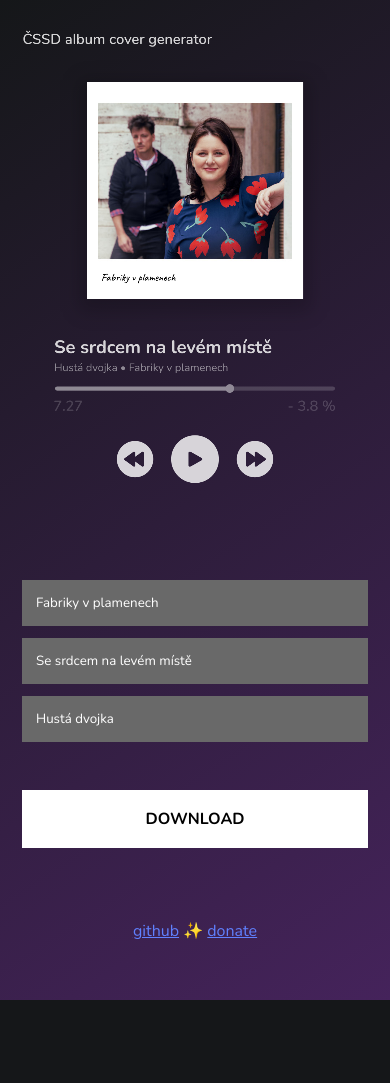
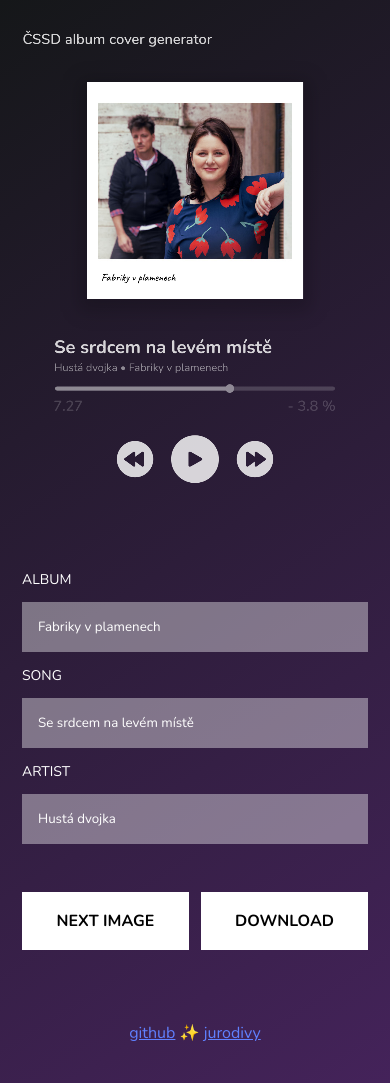
Before and after one commit to humpljir/album-cover-generator, a plain HTML site: page index.html in a window 390 px wide. Before the commit the page ends 1000 px from the top, so only its background shows below. Drawn offline with nearby package versions, Linux system fonts and the light colour scheme; a web font is replaced by a local one.

Commit message:
responsivity

```diff
--- a/index.html
+++ b/index.html
@@ -4,7 +4,7 @@
 <head>
     <meta charset="UTF-8">
     <meta http-equiv="X-UA-Compatible" content="IE=edge">
-    <meta name="viewport" content="width=device-width, initial-scale=1.0">
+    <meta name="viewport" content="width=device-width, initial-scale=1, maximum-scale=1">
     <title>Album cover generator</title>
     <link rel="stylesheet" href="dist/style.css">
     <link rel="preconnect" href="https://fonts.googleapis.com">
@@ -23,16 +23,19 @@
         </div>
         <div class="padding-box">
             <form id="input-form">
+                <label for="album">ALBUM</label>
                 <input type="text" id="album" value="Fabriky v plamenech">
+                <label for="song">SONG</label>
                 <input type="text" id="song" value="Se srdcem na levém místě">
+                <label for="artist">ARTIST</label>
                 <input type="text" id="artist" value="Hustá dvojka">
             </form>
             <div class="button-box">
-                <!--<a class="bottom-button" onclick=nextImage(this)>NEXT IMAGE</a>-->
+                <a class="bottom-button" onclick=nextImage(this)>NEXT IMAGE</a>
                 <a class="bottom-button" download="Screenshot.jpg" onclick=generateFile(this)>DOWNLOAD</a>
             </div>
             <div class="footer"><a href="https://github.com/humpljir/album-cover-generator">github</a> ✨ <a
-                    href="">donate</a>
+                    href="">jurodivy</a>
             </div>
             <div class="unvisible" style="display: none;"><img src="img/template.png" id="template-img"><img
                     src="img/covers/01.jpg" id="album-img"></div>
--- a/style.scss
+++ b/style.scss
@@ -8,6 +8,7 @@ body {
     color: #fff;
     font-family: 'Nunito', sans-serif;
     font-weight: 400;
+    font-size: 16px;
     background: #151719;
     background: linear-gradient(147deg, #151719 0%, #45235b 100%);
     overflow-x: hidden;
@@ -50,14 +51,18 @@ body {
         width: 100%;
     }
 
+    label {
+        font-size: 14px;
+    }
+
     input {
         width: 100%;
         box-sizing: border-box;
         padding: 12px;
         margin: 12px 0;
         display: block;
-        background-color: #696969;
-        border: 2px solid #696969;
+        background-color: #ffffff63;
+        border: 4px solid transparent;
         border-radius: 0;
         color: #fff;
         font-family: 'Nunito',
@@ -66,7 +71,7 @@ body {
     }
 
     input:focus {
-        border-bottom: 2px solid #fff;
+        border-bottom: 4px solid #fff;
         outline: none;
     }
 
@@ -84,8 +89,7 @@ body {
         background-color: #fff;
         color: #000;
         font-weight: 700;
-        /*width: calc(50% - 42px);*/
-        width: 100%;
+        width: calc(50% - 42px);
         text-align: center;
     }
 
@@ -104,3 +108,14 @@ body {
         margin: 10px 0;
     }
 }
+
+@media screen and (max-width: 330px) {
+    .main-wrapper .button-box {
+        flex-wrap: wrap;
+    }
+   .main-wrapper .bottom-button {
+       margin: 0;
+       margin-top: 22px;
+       width: 100%;
+   }
+}
```
Also changed, not shown: dist/style.css.
